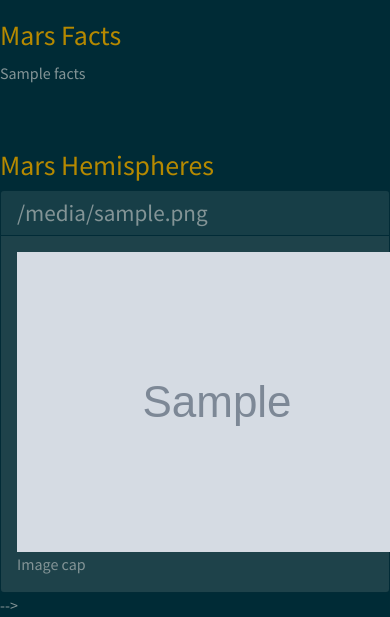
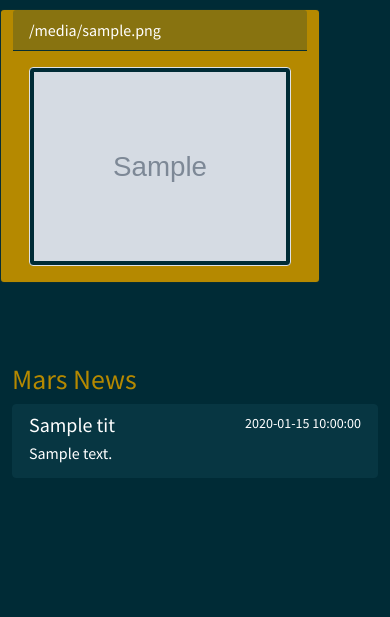
Before and after one commit to ToniEdwards/web-scraping-challenge, a Flask app: page / in a window 390 px wide; the page is wider, and only the part inside the window is pictured. Shown: the part 758-1375 px from the top of that part. After the commit the page ends 1221 px from the top of that part, so only its background shows below. Run offline with Flask 2, Linux system fonts and the light colour scheme; grey boxes marked "Sample" are stand-in pictures; a database or web service that is not in the repository returns one stand-in record (values such as "Sample title"); some libraries are stand-ins or nearby versions.

Commit message:
Final Commit for this challenge.

```diff
--- a/Mission-to-Mars/app.py
+++ b/Mission-to-Mars/app.py
@@ -7,23 +7,18 @@ app = Flask(__name__)
 
 app.config["MONGO_URI"] = "mongodb://localhost:27017/mars_app"
 mongo = PyMongo(app)
-#client = MongoClient("localhost", 27017)
-#db = client["mars_db"]
-#collection = db["collections"]
 
 @app.route("/scrape")
 def scrape():
     mars_dict = scrape_mars.scrape_data()
-    #collection.insert_one(mars_dict)
-    #client.close()
     mars = mongo.db.mars_db
-    mars.replace_one({}, mars_dict, upsert=True)
+    mars.insert_one({}, mars_dict)
     return redirect('/', code=302)
 
 @app.route("/")
 def index():
-    mars_data = mongo.db.mars_db.find_one()
-    #mars_data = collection.find_one()
+    mars = mongo.db.mars_db
+    mars_data = mars.find_one()
     return render_template("index.html", data=mars_data)
 
 if __name__ == "__main__":
--- a/Mission-to-Mars/scrape_mars.py
+++ b/Mission-to-Mars/scrape_mars.py
@@ -31,13 +31,10 @@ def scrape_news(browser):
     news_dict = {}
     for result in results:
         try:
-            #news_title.append(result.find("div", class_ = "content_title").text)
             news_title = result.find("div", class_ = "content_title").text
             news_dict["tit"] = news_title
-            #news_desc.append(result.find("div", class_ = "article_teaser_body").text)
             news_desc = result.find("div", class_ = "article_teaser_body").text
             news_dict["desc"] = news_desc
-            #news_date.append(result.find("div", class_ = "list_date").text)
             news_date = result.find("div", class_ = "list_date").text
             news_dict["date"] = news_date
             dictionary = news_dict.copy()
@@ -52,7 +49,6 @@ def scrape_feature(browser):
     img_soup = bs(browser.html,"html.parser")
     img_results = img_soup.find("img", class_ = "headerimage")["src"]
     featured_image_url = f"{img_url}{img_results}"
-    #feature_dict = {"featured_image_url": featured_image_url}
     return featured_image_url
 
 def scrape_facts():
@@ -63,7 +59,7 @@ def scrape_facts():
     clean_mars_df = mars_df[1:]
     clean_mars_df.columns = header
     clean_mars_df = clean_mars_df.set_index(clean_mars_df.columns[0])
-    facts_html = clean_mars_df.to_html(classes="table-primary")
+    facts_html = clean_mars_df.to_html()
     return facts_html
 
 def scrape_images(browser):
--- a/Mission-to-Mars/templates/index.html
+++ b/Mission-to-Mars/templates/index.html
@@ -10,7 +10,7 @@
         <script src="https://cdn.jsdelivr.net/npm/bootstrap@5.1.3/dist/js/bootstrap.bundle.min.js"
             integrity="sha384-ka7Sk0Gln4gmtz2MlQnikT1wXgYsOg+OMhuP+IlRH9sENBO0LRn5q+8nbTov4+1p"
             crossorigin="anonymous"></script>
-        <link rel="stylesheet" href="css\bootstrap.css">
+        <link rel="stylesheet" href="../static/styles/bootstrap.css">
         <title>AstroSpace</title>
     </head>
 
@@ -64,8 +64,32 @@
             <button type="button" class="btn-close" data-bs-dismiss="alert"></button>
             <strong>Looking for live updates?</strong> <a href="/scrape" class="alert-link">Click here to update the report!</a>
         </div>
+        <div class="container-fluid">
+            <div class="row">
+                <div class="col-md-6">
+                    <h1 class="h1 text-primary">Mars Featured Image</h1>
+                    <img class="img-fluid" src="{{data.feature}}" alt="Responsive image"/>
+                </div>
+                <div class="col-md-6">
+                    <h1 class="h1 text-primary">Mars Facts</h1>
+                    {{ data.facts | safe }}
+                </div>
+            </div>
+        </div>
+        <h1 class="h1 text-primary">Mars Hemispheres</h1>
+        <div class="container-fluid">
+            <div class="row">
+                {% for hemi in data.hemispheres %}
+                    <div class="card text-white bg-primary mb-3" style="max-width: 20rem;">
+                        <div class="card-header">{{hemi.img_tit}}</div>
+                        <div class="card-body">
+                        <img src="{{hemi.img_url | default('static/images/error.png', true)}}" class="img-thumbnail" />
+                        </div>
+                    </div>
+                {% endfor %}
+            </div>
             <h1 class="h1 text-primary">Mars News</h1>
-        <div class="list-group col-md-8"></div>
+            <div class="list-group col-md-6">
                 {% for news in data.news %}
                     <a href="#" class="list-group-item list-group-item-action flex-column align-items-start active">
                         <div class="d-flex w-100 justify-content-between">
@@ -76,29 +100,8 @@
                     </a>
                 {% endfor %}
             </div>
+        </div>
 
-        <h1 class="h1 text-primary">Featured Mars Image</h1>
-        <div class="col-md-6">
-              <img class="img-fluid"
-                src="{{data.feature}}"
-                alt="Responsive image"
-              />
-        </div>
-        <h1 class="h1 text-primary">Mars Facts</h1>
-        <div class="col-md-6">
-            {{ data.facts | safe }}
-        </div>
-        <h1 class="h1 text-primary">Mars Hemispheres</h1>
-        {% for hemi in data.hemispheres %}
-            <div class="card col-md-6">
-                <h3 class="card-header">{{hemi.img_tit}}</h3>
-                <div class="card-body">
-                    <img src="{{hemi.img_url | default('static/images/error.png', true)}}" class="d-block user-select-none" />
-                    <rect width="100%" height="100%" fill="#868e96"></rect>
-                    <text x="50%" y="50%" fill="#dee2e6" dy=".3em">Image cap</text>
-                </div>
-            </div> -->
-        {% endfor %}
 
     </body>
 
```
Also changed, not shown: Mission-to-Mars/static/styles/bootstrap.css (renamed from Mission-to-Mars/templates/css/bootstrap.css). Lines whose indentation alone changed are shown as unchanged.
